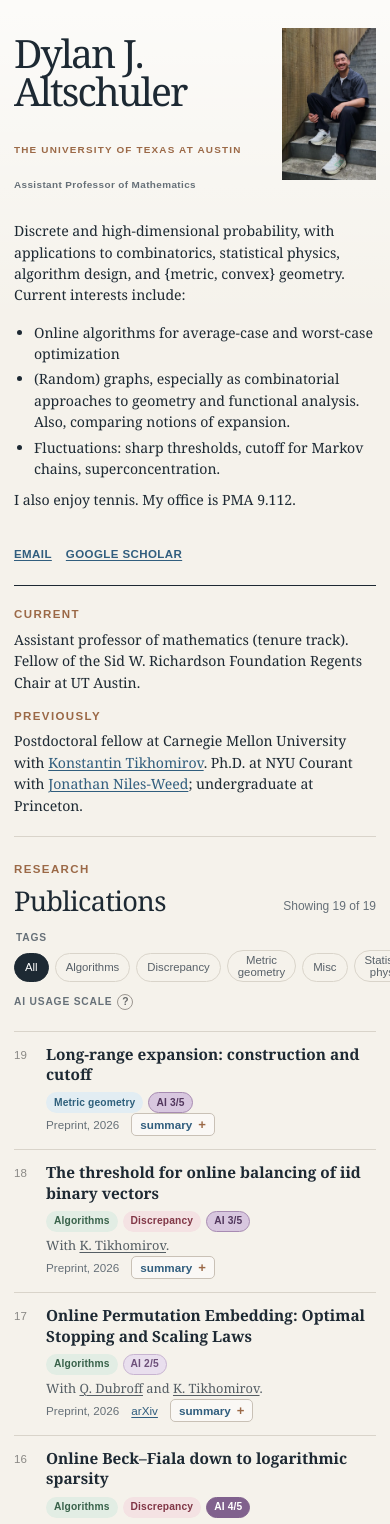
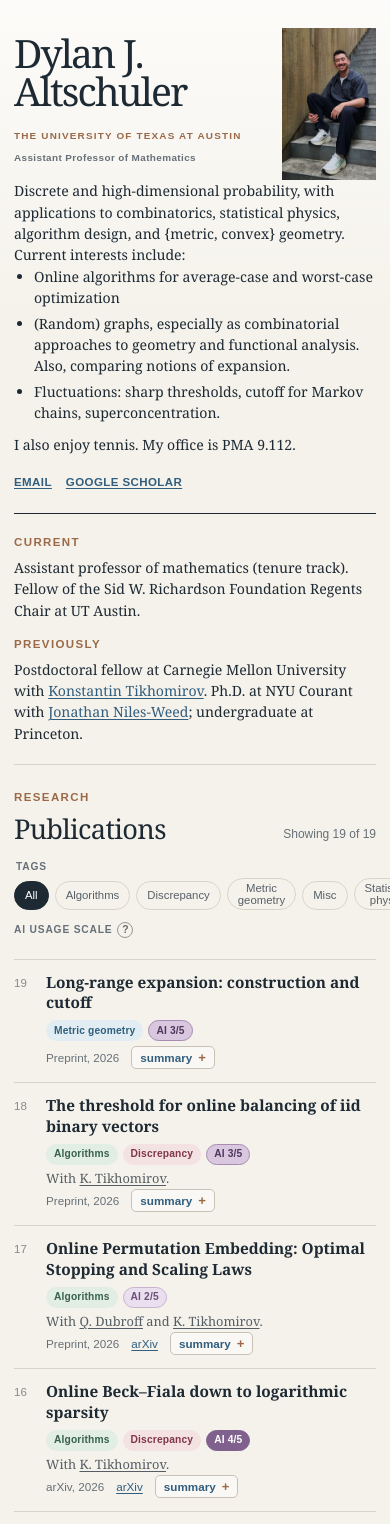
Before and after one commit to dylanaltschuler/dylanaltschuler.github.io, a React (Vite) app: page / in a window 390 px wide. Shown: the top 1524 px of the page. Built offline with nearby package versions, Linux system fonts and the light colour scheme.

Commit message:
Polish mobile spacing
Tighten the mobile hero rhythm and separate solo-paper metadata from publication tags.

```diff
--- a/src/styles.css
+++ b/src/styles.css
@@ -608,7 +608,8 @@ footer > a {
 
   .hero {
     grid-template-columns: minmax(0, 1fr) 116px;
-    gap: 20px;
+    column-gap: 20px;
+    row-gap: 0;
     align-items: start;
     padding-bottom: 22px;
   }
@@ -723,6 +724,10 @@ footer > a {
     margin-top: 7px;
   }
 
+  .paper-heading + .paper-meta {
+    margin-top: 5px;
+  }
+
   .authors {
     font-size: 0.8rem;
   }
@@ -740,7 +745,7 @@ footer > a {
 @media (max-width: 390px) {
   .hero {
     grid-template-columns: minmax(0, 1fr) 94px;
-    gap: 16px;
+    column-gap: 16px;
   }
 
   .institution {
```
